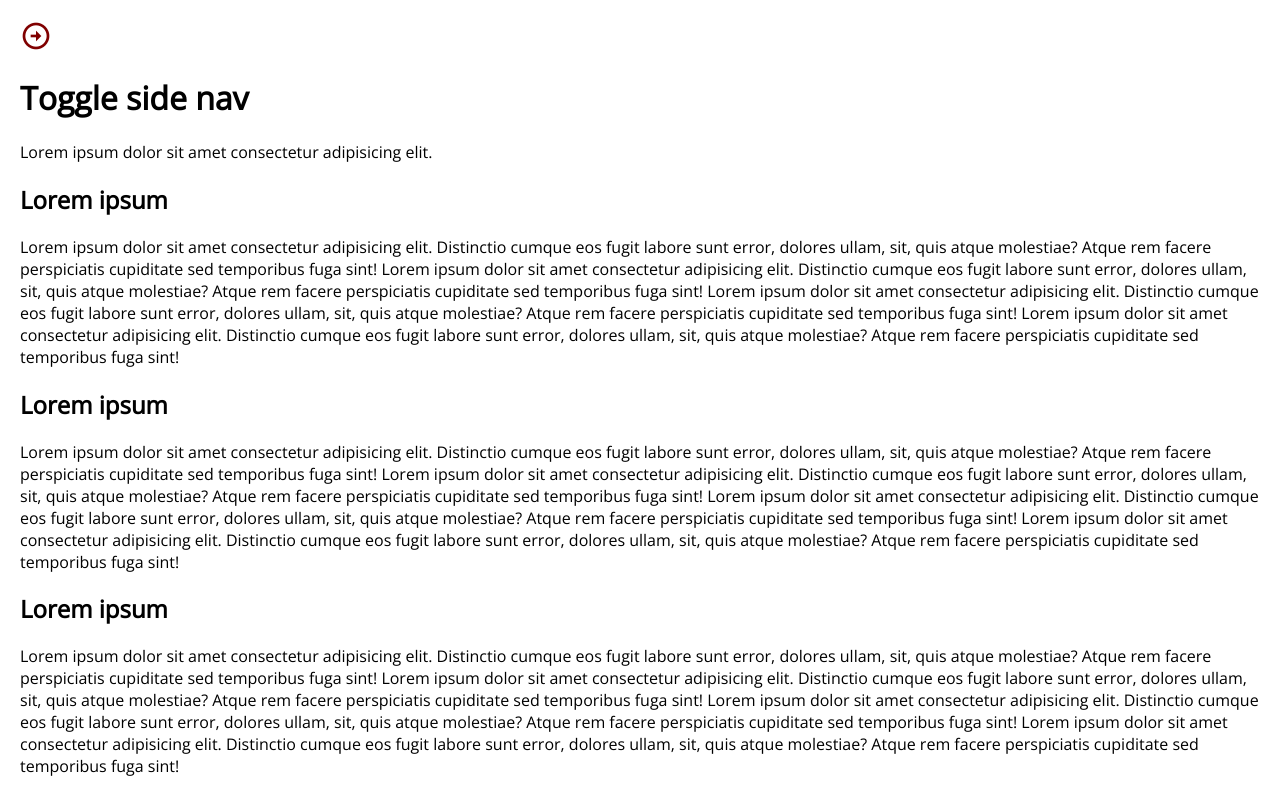
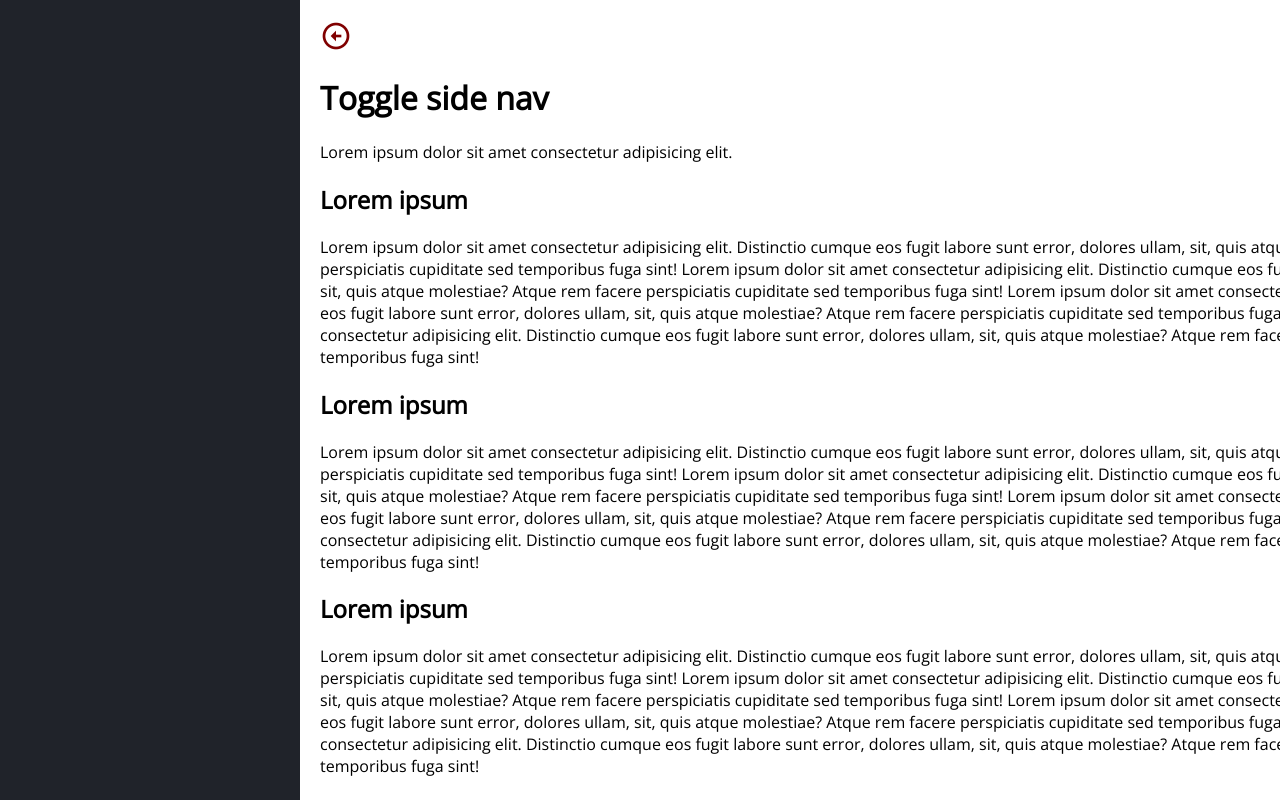
Before and after one commit to Jack2ee-dev/yeongjong-jaehyuk, a website: page 1_Toggle-side-nav/index.html in a window 1280 px wide. Both pictures are taken after a click on the icon 36 px from the left and 36 px from the top of the page. Drawn offline with nearby package versions, Linux system fonts and the light colour scheme.

Commit message:
feat: Implement 1_Toggle-side-nav

```diff
--- a/1_Toggle-side-nav/index.html
+++ b/1_Toggle-side-nav/index.html
@@ -127,5 +127,6 @@
         </section>
       </main>
     </div>
+    <script src="./js/app.js"></script>
   </body>
 </html>
--- a/1_Toggle-side-nav/js/app.js
+++ b/1_Toggle-side-nav/js/app.js
@@ -0,0 +1,6 @@
+const $nav = document.querySelector('.container > nav');
+const $toggleBtn = document.querySelector('.toggle');
+
+$toggleBtn.addEventListener('click', () => {
+  $nav.classList.toggle('active');
+});
```
